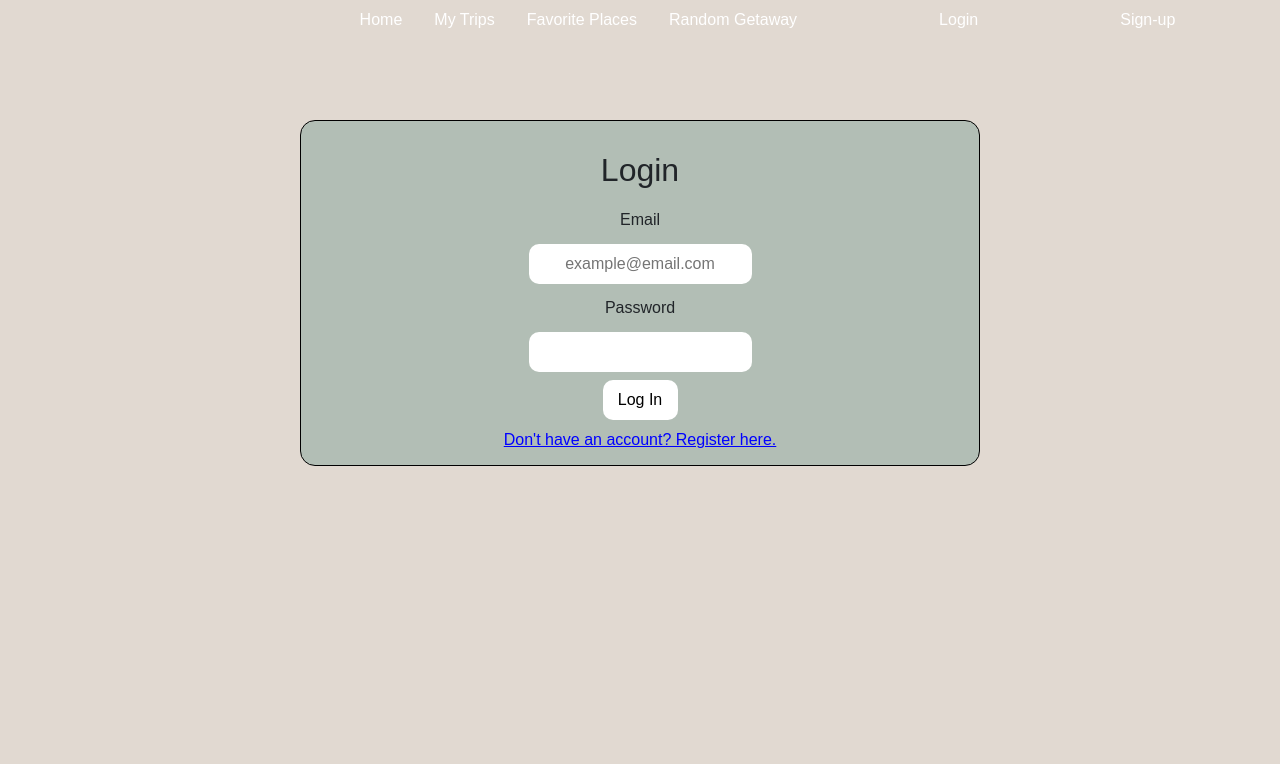
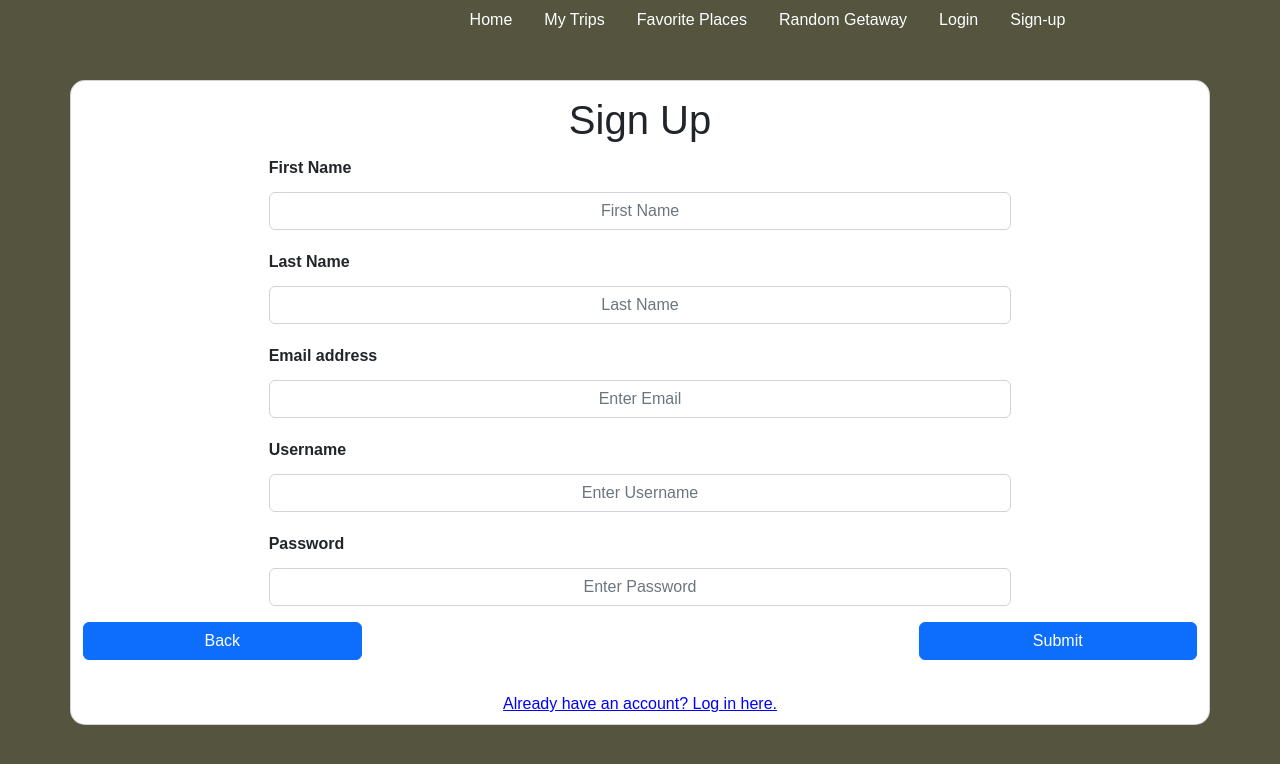
Before and after one commit to carmenvillalobos/Milestone_Project_3, a React (Create React App) app in the folder frontend/: page /SignUp in a window 1280 px wide. Shown: the top 764 px of the page. Built offline with nearby package versions, Linux system fonts and the light colour scheme.

Commit message:
fixing sign up viewpage and stylesheets

```diff
--- a/frontend/src/App.js
+++ b/frontend/src/App.js
@@ -5,6 +5,7 @@ import Trips from './views/Trips'
 import FavPlaces from './views/FavPlaces';
 import Random from './views/Random';
 import Login from './views/Login';
+import SignUp from './views/SignUp';
 import {BrowserRouter as Router, Route, Routes} from 'react-router-dom'
 
 function App() {
@@ -22,12 +23,13 @@ function App() {
           <Route path='/Bookings' element={<Trips/>} />
           <Route path='/Destinations' element={<FavPlaces/>} />
           <Route path='/Random' element={<Random/>} />
-          {/* <Route path='/Login' element={<Login/>} /> */}
+          <Route path='/SignUp' element={<SignUp/>} />
+          <Route path='/Login' element={<Login/>} />
         </Routes>
       </Router>
-      {
-        currentForm === "login" ? <Login onFormSwitch={toggleForm}/> : <Homepage onFormSwitch={toggleForm}/>
-      }
+      {/* {
+        currentForm === "login" ? <Login onFormSwitch={toggleForm}/> : <SignUp onFormSwitch={toggleForm}/>
+      } */}
     </div>
   );
 }
--- a/frontend/src/assets/css/Homepage.css
+++ b/frontend/src/assets/css/Homepage.css
@@ -1,10 +1,14 @@
+.nav{
+    justify-content: space-between;
+}
+
 .main{
     width: 100%;
     min-height: 100vh;
     background-color: #E1D9D1;
  }
 
- .home-img{
+.home-img{
      width: 100%;
      height: 50vh;
      object-fit: cover;
@@ -12,14 +16,15 @@
      filter: brightness(0.4);
      top: 0;
      left: 0;
- }
+}
 
- .text{
+.text{
      color: white;
- }
+}
 
 .personal{
-    margin-left: 110px;
+    /* margin-left: 110px; */
+    text-align: right;
 }
 
 .home{
--- a/frontend/src/assets/css/SearchBar.css
+++ b/frontend/src/assets/css/SearchBar.css
@@ -1,8 +1,10 @@
 .Search{
     width: 18rem;
-    margin-left: 350px;
-    margin-top: 30px;
-    margin-bottom: -50px;
+    margin: auto;
+    padding: auto;
+    /* margin-left: 350px;*/
+    margin-top: 45px;
+    /*margin-bottom: -50px; */
     background-color: transparent;
     /* z-index: -1; */
 }
--- a/frontend/src/assets/css/SignUp.css
+++ b/frontend/src/assets/css/SignUp.css
@@ -5,9 +5,22 @@ body{
     border-radius: 15px ;
     justify-content: center;
     display: flex;
-    height: 80vh;
+    position: relative;
+    top: 40px;
+    height: 100%;
 }
 
 h1{
     text-align: center;
+    margin-top: 15px;
 }
+
+.signup-form{
+    display: flex;
+    flex-direction: column;
+    margin: auto;
+}
+
+.submit-info{
+    float: right;
+}
--- a/frontend/src/components/NavBar.jsx
+++ b/frontend/src/components/NavBar.jsx
@@ -4,25 +4,25 @@ import '../assets/css/Homepage.css'
 function NavBar() {
     return(
         <Navbar className="justify-content-center sticky-top">
-            <Navbar.Item>
+            <Navbar.Item className="nav">
                 <Navbar.Link className='text home' href='/'>Home</Navbar.Link>
             </Navbar.Item>
-            <Navbar.Item>
+            <Navbar.Item className="nav">
                 <Navbar.Link className='text' href='/Bookings'>My Trips</Navbar.Link>
             </Navbar.Item>
-            <Navbar.Item>
+            <Navbar.Item className="nav">
                 <Navbar.Link className='text' href='/Destinations'>Favorite Places</Navbar.Link>
             </Navbar.Item>
-            <Navbar.Item>
+            <Navbar.Item className="nav">
                 <Navbar.Link className='text' href='/Random'>Random Getaway</Navbar.Link>
             </Navbar.Item>
             {/* Log-in */}
-            <Navbar.Item>
+            <Navbar.Item className="nav">
                 <Navbar.Link className='text personal' href='/Login'>Login</Navbar.Link>
             </Navbar.Item>
             {/* Sign-up */}
-            <Navbar.Item>
-                <Navbar.Link className='text personal' href='/Sign-Up'>Sign-up</Navbar.Link>
+            <Navbar.Item className="nav">
+                <Navbar.Link className='text personal' href='/SignUp'>Sign-up</Navbar.Link>
             </Navbar.Item>
         </Navbar>
     )
--- a/frontend/src/views/Login.jsx
+++ b/frontend/src/views/Login.jsx
@@ -30,7 +30,7 @@ function Login(props){
                     <input value={pass} onChange={(e) => setPass(e.target.value)} type='password' placeholder="" id="password" name="password"/>
                     <button type="submit">Log In</button>
                 </form>
-                <button className="link-btn" onClick={() => props.onFormSwitch('register')}>Don't have an account? Register here.</button>
+                <button className="link-btn" onClick={() => props.onFormSwitch('signUp')}>Don't have an account? Register here.</button>
             </div>
         </div>
     )
--- a/frontend/src/views/SignUp.jsx
+++ b/frontend/src/views/SignUp.jsx
@@ -5,9 +5,16 @@ import "../assets/css/SignUp.css"
 import { useState } from 'react';
 
 function SignUp(props) {
-    const [form, setForm] = useState({
+    const [signUp, setSignUp] = useState({
+        email: '',
+        username: '',
+        password: ''
+    });
 
-    })
+    const handleSubmit = (e) => {
+        e.preventDefault();
+        console.log(signUp)
+    }
     return(
         <div>
             <NavBar/>
@@ -15,20 +22,13 @@ function SignUp(props) {
             <div>
                 <h1>Sign Up</h1>
             </div>
-            {/* <div className="row">
-                    <form onSubmit={onSubmit}>
-                        <label for="firstname">Your First Name <span class="required-field">*</span></label>
-                        <input type="text" id="firstname" name="firstname" required minlength="2" maxlength="35">
-                        <label for="lastname">Your Last Name <span class="required-field">*</span></label>
-                        <input type="text" id="lastname" name="lastname" required minlength="2" maxlength="35">
-
-                    </form>
-            </div> */}
-            <div className="body col-sm-8">
+            <form className="signup-form col-sm-8" onSubmit={handleSubmit}>
                 <div>
                     <label htmlFor="firstName"><b>First Name</b></label>
                     <input
                         type="text"
+                        id="firstName"
+                        required
                         className="form-control mb-3"
                         placeholder="First Name"/>
                 </div>
@@ -36,6 +36,8 @@ function SignUp(props) {
                     <label htmlFor="lastName"><b>Last Name</b></label>
                     <input
                         type="text"
+                        id="lastName"
+                        required
                         className="form-control mb-3"
                         placeholder="Last Name"/>
                 </div>
@@ -43,6 +45,8 @@ function SignUp(props) {
                     <label htmlFor="email"><b>Email address</b></label>
                     <input
                         type="email"
+                        id="email"
+                        required
                         className="form-control mb-3"
                         placeholder="Enter Email"/>
                 </div>
@@ -50,6 +54,8 @@ function SignUp(props) {
                     <label htmlFor="username"><b>Username</b></label>
                     <input
                         type="text"
+                        id="username"
+                        required
                         className="form-control mb-3"
                         placeholder="Enter Username"/>
                 </div>
@@ -57,25 +63,29 @@ function SignUp(props) {
                     <label htmlFor="password"><b>Password</b></label>
                     <input
                         type="password"
+                        id="password"
+                        required
                         className="form-control mb-3"
                         placeholder="Enter Password"/>
                 </div>
+            </form>
+            <div className="mb-4">
+                <Button
+                    type="button"
+                    className="back-btn col-sm-3"
+                    href="/">
+                    Back
+                </Button>
+                <Button
+                    type="submit"
+                    className="submit-info col-sm-3"
+                    href="/">
+                    Submit
+                </Button>
             </div>
-            <Button
-                type="submit"
-                className="submit-info col-sm-3 mb-3"
-                href="/">
-                Submit
-            </Button>
-            <Button
-                type="button"
-                className="back col-sm-3"
-                href="/">
-                Back
-            </Button>
+            <button className="link-btn" href="/Login">Already have an account? Log in here.</button>
         </Card>
         </div>
-
     )
 }
 
```
Also changed, not shown: 1 other file (tests, documents, lock files or other folders).
